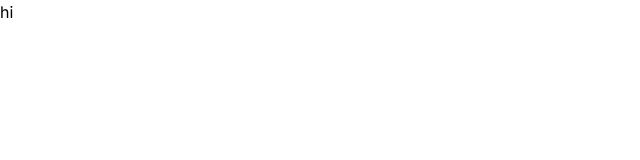
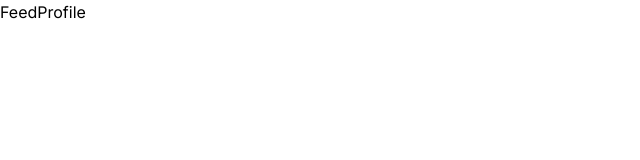
Before and after one commit to SougataMondal2000/coderconnect-draft1, a Next.js app: page / in a window 1280 px wide. Shown: the top 160 px of the page, without its empty margins (0-640 px from the left). Built offline with nearby package versions, Linux system fonts and the light colour scheme.

Commit message:
folder structure updated

```diff
--- /dev/null
+++ b/src/app/login/page.js
@@ -0,0 +1,7 @@
+import React from "react";
+
+const page = () => {
+  return <div>page</div>;
+};
+
+export default page;
--- a/src/app/page.js
+++ b/src/app/page.js
@@ -1,5 +1,12 @@
 import Image from "next/image";
+import Feed from "./sections/Feed";
+import Profile from "./sections/Profile";
 
 export default function Home() {
-  return <>hi</>;
+  return (
+    <main className="flex ">
+      <Feed />
+      <Profile />
+    </main>
+  );
 }
--- /dev/null
+++ b/src/app/register/page.js
@@ -0,0 +1,7 @@
+import React from "react";
+
+const page = () => {
+  return <div>page</div>;
+};
+
+export default page;
--- /dev/null
+++ b/src/app/sections/Feed.jsx
@@ -0,0 +1,7 @@
+import React from "react";
+
+const Feed = () => {
+  return <div>Feed</div>;
+};
+
+export default Feed;
--- /dev/null
+++ b/src/app/sections/Profile.jsx
@@ -0,0 +1,7 @@
+import React from "react";
+
+const Profile = () => {
+  return <div>Profile</div>;
+};
+
+export default Profile;
```
